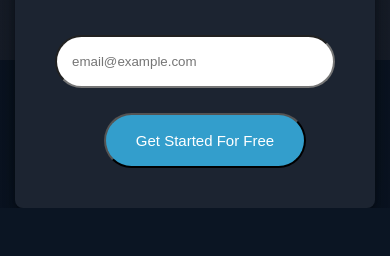
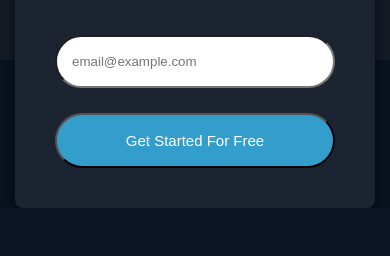
Before and after one commit to mattzu22/pagina-fylo, a plain HTML site: page index.html in a window 390 px wide. Shown: the part 4195-4451 px from the top of the page. Drawn offline with nearby package versions, Linux system fonts and the light colour scheme.

Commit message:
arquivo responsivo modificado

```diff
--- a/src/css/responsivo.css
+++ b/src/css/responsivo.css
@@ -80,7 +80,7 @@
        width: 100%;
     }
 
-    .started-free .btn{
+    .started-free .btn-enviar{
       margin-left: initial;
       width: 100%;
     }
```
